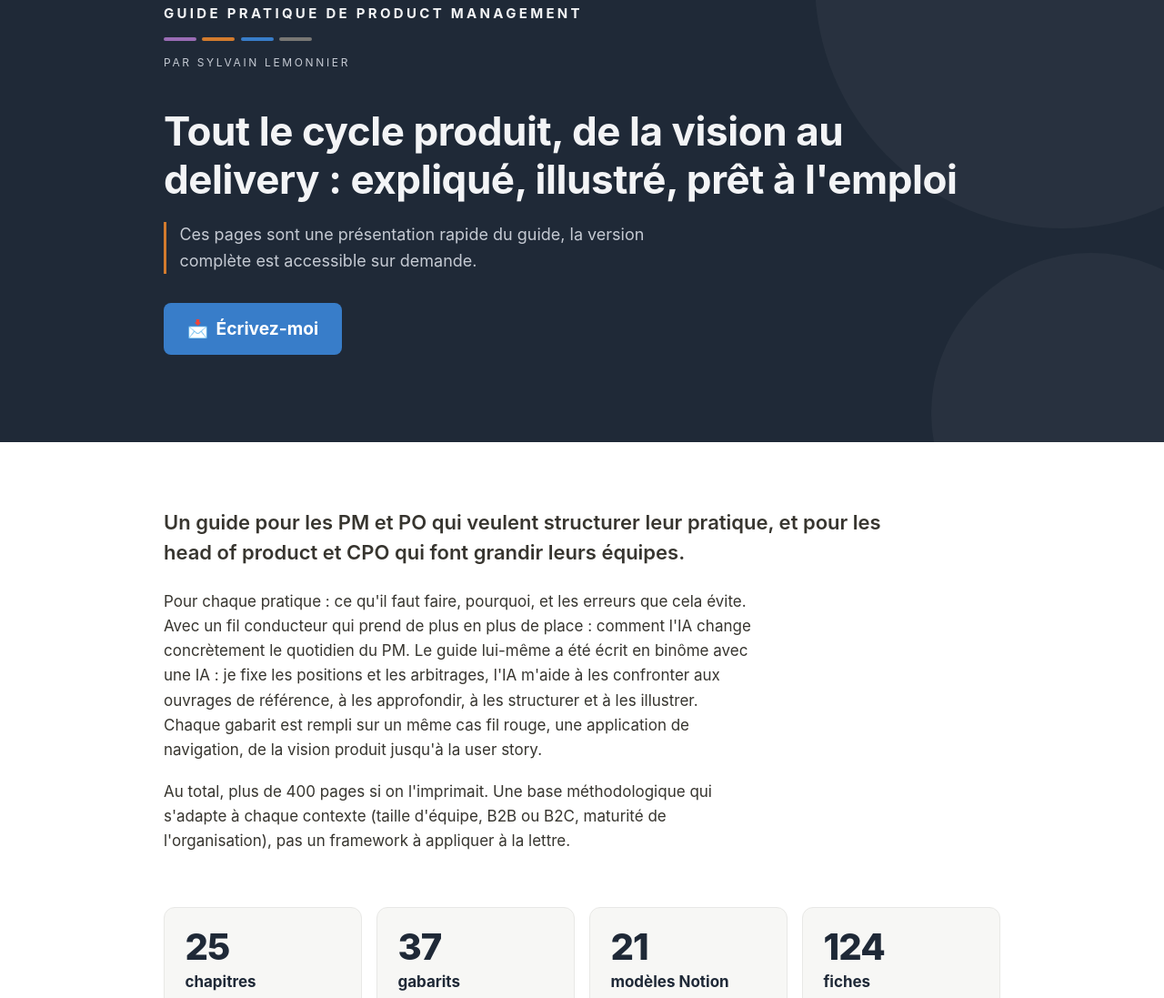
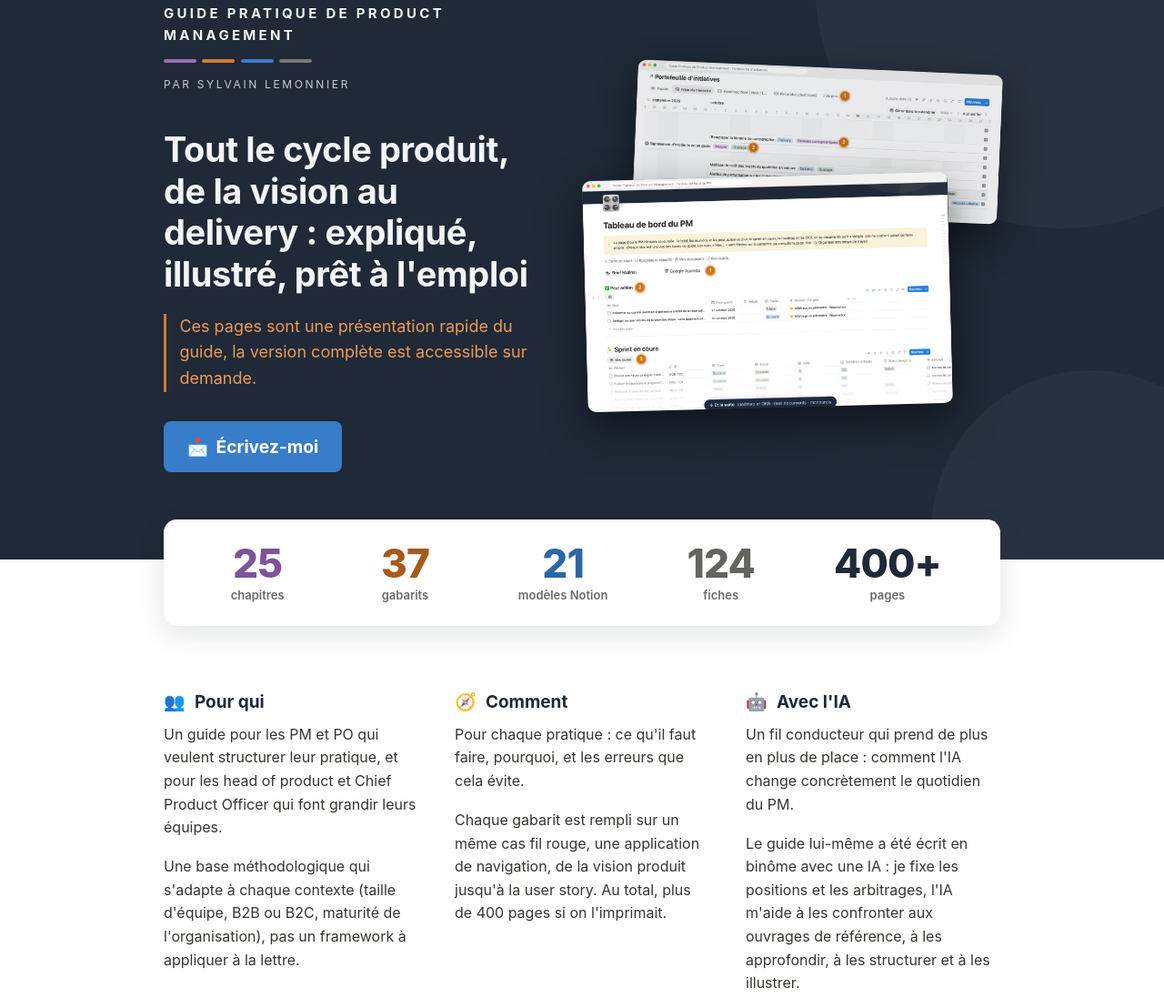
Before and after one commit to Sylvain-Lemonnier/sylvain-lemonnier.github.io, a plain HTML site: page index.html in a window 1280 px wide. Shown: the part 85-1182 px from the top of the page at 91% size. Drawn offline with Linux system fonts and the light colour scheme.

Commit message:
Accueil plus visuel, titres agrandis, « Chief Product Officer » en toutes lettres
Accroche avec deux captures du guide, bandeau de chiffres, introduction en trois blocs,
phrase « version complète sur demande » en orange.
Titres de section agrandis. CPO remplacé par Chief Product Officer sur tout le site.

Co-Authored-By: Claude Opus 5.5 <noreply@anthropic.com>

```diff
--- a/css/style.css
+++ b/css/style.css
@@ -186,8 +186,108 @@ main:focus {
   margin: 0 0 2rem;
   padding-left: 0.9rem;
   border-left: 3px solid var(--discovery);
-  color: var(--nuit-discret);
+  color: #EC9A55;      /* orange Discovery éclairci : contraste d'environ 6 sur le bleu nuit */
   max-width: 34em;
+}
+
+/* Vitrine : captures du guide à côté du texte (téléphone : une seule, sous le bouton) */
+.hero__vitrine {
+  margin-top: 2.5rem;
+}
+
+/* Chaque capture est recadrée sur sa fenêtre : on retire la marge sombre et les légendes */
+.hero__capture {
+  overflow: hidden;
+  border-radius: 0.6rem;
+  box-shadow: 0 18px 45px rgba(0, 0, 0, 0.5);
+}
+
+.hero__capture img {
+  display: block;
+  width: 117.65%;       /* la fenêtre fait 1360 px sur les 1600 de la capture */
+  max-width: none;
+  height: auto;
+  margin: -5.15% 0 0 -8.82%;   /* décalage de la fenêtre : 70 px en haut, 120 px à gauche */
+}
+
+.hero__capture--fond {
+  display: none;
+}
+
+.hero__capture--avant {
+  aspect-ratio: 1360 / 860;   /* coupe sous la fenêtre, avant les légendes */
+}
+
+.intro__titre span[aria-hidden="true"] {
+  margin-right: 0.3em;
+}
+
+/* ---------- Le guide en chiffres, juste sous l'accroche ---------- */
+.reperes {
+  position: relative;
+  z-index: 1;
+  margin-top: -2rem;   /* la carte chevauche le bas de l'accroche */
+}
+
+.reperes__liste {
+  list-style: none;
+  display: flex;
+  flex-wrap: wrap;
+  justify-content: center;
+  gap: 1rem 1.25rem;
+  margin: 0;
+  padding: 1.25rem 0.75rem;
+  border-radius: 0.9rem;
+  background: var(--fond);
+  box-shadow: 0 10px 30px rgba(31, 41, 55, 0.12);
+}
+
+.reperes__item {
+  display: flex;
+  flex-direction: column;
+  align-items: center;
+  min-width: 4.75rem;
+  font-size: 0.8125rem;
+  font-weight: 600;
+  color: var(--texte-discret);
+  text-align: center;
+}
+
+.reperes__nombre {
+  font-size: 1.875rem;
+  font-weight: 800;
+  line-height: 1.1;
+  letter-spacing: -0.02em;
+  color: var(--nuit);
+}
+
+.reperes__item--vision .reperes__nombre { color: var(--vision-fonce); }
+.reperes__item--discovery .reperes__nombre { color: var(--discovery-fonce); }
+.reperes__item--delivery .reperes__nombre { color: var(--delivery-fonce); }
+.reperes__item--organisation .reperes__nombre { color: var(--organisation-fonce); }
+
+/* ---------- Introduction en trois blocs ---------- */
+.intro__blocs {
+  display: grid;
+  grid-template-columns: 1fr;
+  gap: 1.75rem;
+}
+
+.intro__titre {
+  margin: 0 0 0.6rem;
+  font-size: 1.1875rem;
+  line-height: 1.3;
+  color: var(--nuit);
+}
+
+.intro__bloc p {
+  margin: 0 0 0.75rem;
+  font-size: 1rem;
+  line-height: 1.6;
+}
+
+.intro__bloc p:last-child {
+  margin-bottom: 0;
 }
 
 /* Variante de la page 404 : l'accroche occupe l'écran */
@@ -315,9 +415,10 @@ main:focus {
 }
 
 .section__titre {
-  margin: 0 0 1rem;
-  font-size: 1.75rem;
-  line-height: 1.25;
+  margin: 0 0 1.25rem;
+  font-size: 2rem;
+  line-height: 1.2;
+  letter-spacing: -0.01em;
   color: var(--nuit);
 }
 
@@ -1828,6 +1929,10 @@ p.parcours__statut {
     padding-top: 4.5rem;
   }
 
+  .section__titre {
+    font-size: 2.5rem;
+  }
+
   .inventaire {
     grid-template-columns: repeat(2, 1fr);   /* deux volets côte à côte, comme dans Notion */
     gap: 2.5rem 3rem;
@@ -1883,6 +1988,12 @@ p.parcours__statut {
 
 /* Grand écran (≥ 52rem) : schémas en ligne, légendes masquées, collaborations côte à côte */
 @media (min-width: 52rem) {
+  /* Introduction : trois blocs côte à côte */
+  .intro__blocs {
+    grid-template-columns: repeat(3, 1fr);
+    gap: 2.5rem;
+  }
+
   /* Schéma de structure : les trois volets côte à côte, boucle au-dessus */
   .structure__volets {
     grid-template-columns: 1fr 6.5rem 1fr 6.5rem 1fr;
@@ -2054,6 +2165,58 @@ p.parcours__statut {
     flex-direction: column;
     gap: 0.35rem;
   }
+
+  /* Accroche sur deux colonnes : le texte à gauche, les captures à droite */
+  .hero__grille {
+    display: grid;
+    grid-template-columns: 1fr 1.1fr;
+    gap: 3rem;
+    align-items: center;
+  }
+
+  .hero__titre {
+    font-size: 2.375rem;
+  }
+
+  .hero__vitrine {
+    position: relative;
+    margin-top: 0;
+    aspect-ratio: 1 / 0.82;
+  }
+
+  .hero__capture--fond,
+  .hero__capture--avant {
+    position: absolute;
+    width: 88%;
+  }
+
+  .hero__capture--fond {
+    display: block;
+    top: 0;
+    right: 0;
+    aspect-ratio: 1360 / 555;
+    transform: rotate(2.5deg);
+    opacity: 0.9;
+  }
+
+  .hero__capture--avant {
+    bottom: 0;
+    left: 0;
+    transform: rotate(-1.5deg);
+  }
+
+  .reperes {
+    margin-top: -2.75rem;
+  }
+
+  .reperes__liste {
+    justify-content: space-around;
+    padding: 1.5rem 2rem;
+  }
+
+  .reperes__nombre {
+    font-size: 2.75rem;
+  }
 }
 
 /* Moins d'animations pour qui les a désactivées */
--- a/index.html
+++ b/index.html
@@ -5,7 +5,7 @@
   <meta name="viewport" content="width=device-width, initial-scale=1">
 
   <title>Guide Pratique de Product Management · Sylvain Lemonnier</title>
-  <meta name="description" content="Tout le cycle produit, de la vision au delivery&nbsp;: expliqué, illustré, prêt à l'emploi. Un guide pour les PM et PO qui veulent structurer leur pratique, et pour les head of product et CPO qui font grandir leurs équipes.">
+  <meta name="description" content="Tout le cycle produit, de la vision au delivery&nbsp;: expliqué, illustré, prêt à l'emploi. Un guide pour les PM et PO qui veulent structurer leur pratique, et pour les head of product et Chief Product Officer qui font grandir leurs équipes.">
   <meta name="author" content="Sylvain Lemonnier">
   <link rel="canonical" href="https://sylvain-lemonnier.github.io/">
 
@@ -32,7 +32,8 @@
 
   <!-- 1. Accroche -->
   <header class="hero">
-    <div class="conteneur">
+    <div class="conteneur hero__grille">
+      <div class="hero__texte">
       <p class="hero__marque">Guide Pratique de Product Management</p>
       <div class="hero__volets" aria-hidden="true">
         <span class="volet volet--vision"></span>
@@ -49,22 +50,56 @@
       <a class="bouton" href="/contact/">
         <span aria-hidden="true">📩</span> Écrivez-moi
       </a>
+      </div>
+
+      <!-- Vitrine décorative : deux captures du guide, reprises plus bas avec leur légende -->
+      <div class="hero__vitrine" aria-hidden="true">
+        <div class="hero__capture hero__capture--fond"><img src="images/captures/roadmap-1600.jpg" width="1600" height="760" alt=""></div>
+        <div class="hero__capture hero__capture--avant"><img src="images/captures/tableau-de-bord-pm-1600.jpg" width="1600" height="1080" alt=""></div>
+      </div>
     </div>
   </header>
 
   <main id="contenu" tabindex="-1">
 
-    <!-- 2. Introduction -->
-    <section class="intro">
+    <!-- 2. Le guide en chiffres, d'un coup d'œil -->
+    <section class="reperes" aria-label="Le guide en chiffres">
       <div class="conteneur">
-        <p>Un guide pour les PM et PO qui veulent structurer leur pratique, et pour les head of product et CPO qui font grandir leurs équipes.</p>
-        <p>Pour chaque pratique&nbsp;: ce qu'il faut faire, pourquoi, et les erreurs que cela évite. Avec un fil conducteur qui prend de plus en plus de place&nbsp;: comment l'IA change concrètement le quotidien du PM. Le guide lui-même a été écrit en binôme avec une IA&nbsp;: je fixe les positions et les arbitrages, l'IA m'aide à les confronter aux ouvrages de référence, à les approfondir, à les structurer et à les illustrer. Chaque gabarit est rempli sur un même cas fil rouge, une application de navigation, de la vision produit jusqu'à la user story.</p>
-        <p>Au total, plus de 400 pages si on l'imprimait. Une base méthodologique qui s'adapte à chaque contexte (taille d'équipe, B2B ou B2C, maturité de l'organisation), pas un framework à appliquer à la lettre.</p>
+        <ul class="reperes__liste">
+          <li class="reperes__item reperes__item--vision"><span class="reperes__nombre">25</span> chapitres</li>
+          <li class="reperes__item reperes__item--discovery"><span class="reperes__nombre">37</span> gabarits</li>
+          <li class="reperes__item reperes__item--delivery"><span class="reperes__nombre">21</span> modèles Notion</li>
+          <li class="reperes__item reperes__item--organisation"><span class="reperes__nombre">124</span> fiches</li>
+          <li class="reperes__item"><span class="reperes__nombre">400+</span> pages</li>
+        </ul>
       </div>
     </section>
 
-    <!-- 3. Chiffres clés -->
-    <section class="chiffres" aria-label="Le guide en chiffres">
+    <!-- 3. Introduction, en trois blocs -->
+    <section class="intro" aria-label="Présentation du guide">
+      <div class="conteneur">
+        <div class="intro__blocs">
+          <div class="intro__bloc">
+            <h2 class="intro__titre"><span aria-hidden="true">👥</span> Pour qui</h2>
+            <p>Un guide pour les PM et PO qui veulent structurer leur pratique, et pour les head of product et Chief Product Officer qui font grandir leurs équipes.</p>
+            <p>Une base méthodologique qui s'adapte à chaque contexte (taille d'équipe, B2B ou B2C, maturité de l'organisation), pas un framework à appliquer à la lettre.</p>
+          </div>
+          <div class="intro__bloc">
+            <h2 class="intro__titre"><span aria-hidden="true">🧭</span> Comment</h2>
+            <p>Pour chaque pratique&nbsp;: ce qu'il faut faire, pourquoi, et les erreurs que cela évite.</p>
+            <p>Chaque gabarit est rempli sur un même cas fil rouge, une application de navigation, de la vision produit jusqu'à la user story. Au total, plus de 400 pages si on l'imprimait.</p>
+          </div>
+          <div class="intro__bloc">
+            <h2 class="intro__titre"><span aria-hidden="true">🤖</span> Avec l'IA</h2>
+            <p>Un fil conducteur qui prend de plus en plus de place&nbsp;: comment l'IA change concrètement le quotidien du PM.</p>
+            <p>Le guide lui-même a été écrit en binôme avec une IA&nbsp;: je fixe les positions et les arbitrages, l'IA m'aide à les confronter aux ouvrages de référence, à les approfondir, à les structurer et à les illustrer.</p>
+          </div>
+        </div>
+      </div>
+    </section>
+
+    <!-- 4. Chiffres clés détaillés -->
+    <section class="chiffres" aria-label="Le contenu du guide">
       <div class="conteneur">
         <ul class="chiffres__liste">
           <li class="carte-chiffre">
@@ -394,14 +429,14 @@
           <div>
             <h3 class="auteur__nom">Sylvain Lemonnier</h3>
             <p class="auteur__role">Product leader et coach en product management</p>
-            <p>Ce guide, je l'ai construit en <strong>20 ans de product management</strong>, notamment en tant que Head of Product et CPO chez <strong>Qwant, Mappy et RATP</strong>, à la tête d'équipes de 10 à 25 personnes.</p>
+            <p>Ce guide, je l'ai construit en <strong>20 ans de product management</strong>, notamment en tant que Head of Product et Chief Product Officer chez <strong>Qwant, Mappy et RATP</strong>, à la tête d'équipes de 10 à 25 personnes.</p>
           </div>
         </div>
 
         <p class="section__texte">Aujourd'hui, je souhaite mettre cette expérience au service d'une entreprise&nbsp;:</p>
 
         <ul class="collaborations">
-          <li class="collaboration"><strong>En rejoignant une direction produit</strong> comme CPO ou Head of Product</li>
+          <li class="collaboration"><strong>En rejoignant une direction produit</strong> comme Chief Product Officer ou Head of Product</li>
           <li class="collaboration"><strong>En direction produit de transition ou à temps partagé</strong> le temps de structurer ou de recruter</li>
           <li class="collaboration"><strong>Ou en mission</strong> structurer une fonction produit, coacher les PM et les PO, installer des rituels, une roadmap et un pilotage qui produisent des décisions, intégrer l'IA dans le quotidien des équipes produit</li>
         </ul>
```
Also changed, not shown: a-propos/index.html (+4 -4 lines), exemples/backlog/index.html (+2 -2 lines), missions/index.html (+2 -2 lines).
